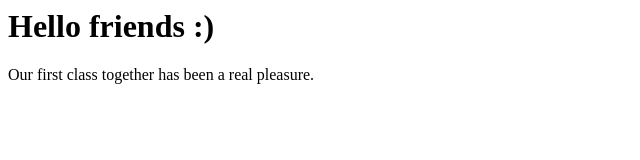
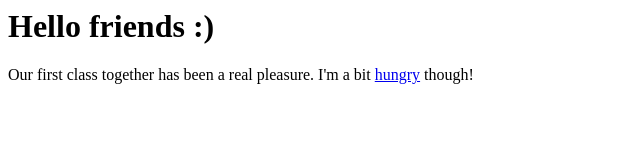
Before and after one commit to stephencockerill/kc_helloworld, a plain HTML site: page index.html in a window 1280 px wide. Shown: the whole page, without its empty margins (0-640 px from the left). Drawn offline with Linux system fonts and the light colour scheme.

Commit message:
Update index.html

```diff
--- a/index.html
+++ b/index.html
@@ -1,4 +1,5 @@
 <html>
   <h1>Hello friends :)</h1>
-  <p>Our first class together has been a real pleasure.</p>
+  <p>Our first class together has been a real pleasure. I'm a bit <a href="https://media.giphy.com/media/XPsbCGMPfx6Xm/giphy.gif">hungry</a> though!
+   </p>
 </html>
```
